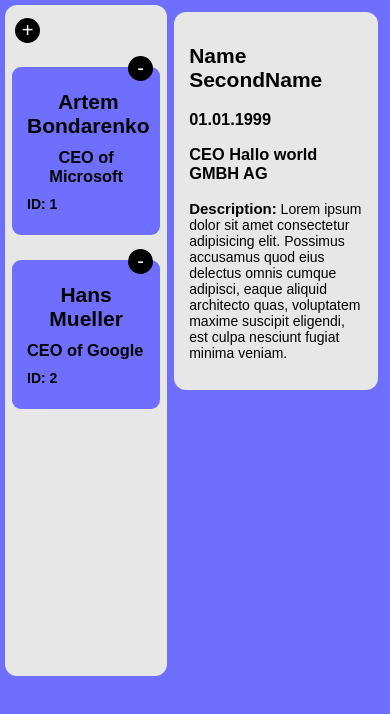
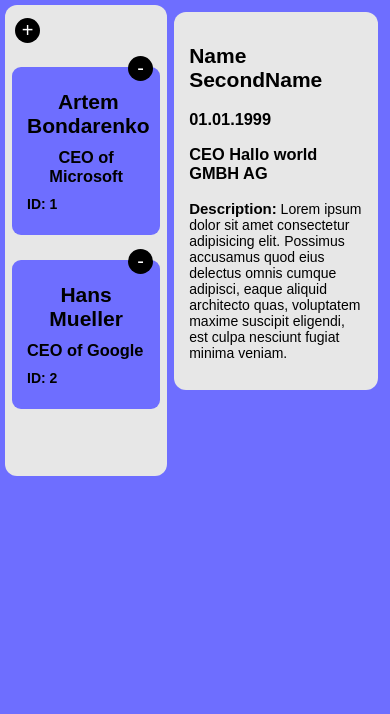
Before and after one commit to himique/Note-Your-Firend-Mobile-Responsible, a website: page index.html in a window 390 px wide. Drawn offline with Linux system fonts and the light colour scheme.

Commit message:
Add files via upload

```diff
--- a/styles.css
+++ b/styles.css
@@ -265,6 +265,10 @@ input[type="reset"] {
         margin: 0px;
     }
 
+    .container_left {
+        height: auto;
+    }
+
     .container {
         display: flex;
         background-color: var(--main-color);
@@ -275,9 +279,10 @@ input[type="reset"] {
 
 
     }
+
     .card_isolate {
-        height: 620px;
 
+        height: 420px;
     }
 
 }
```
